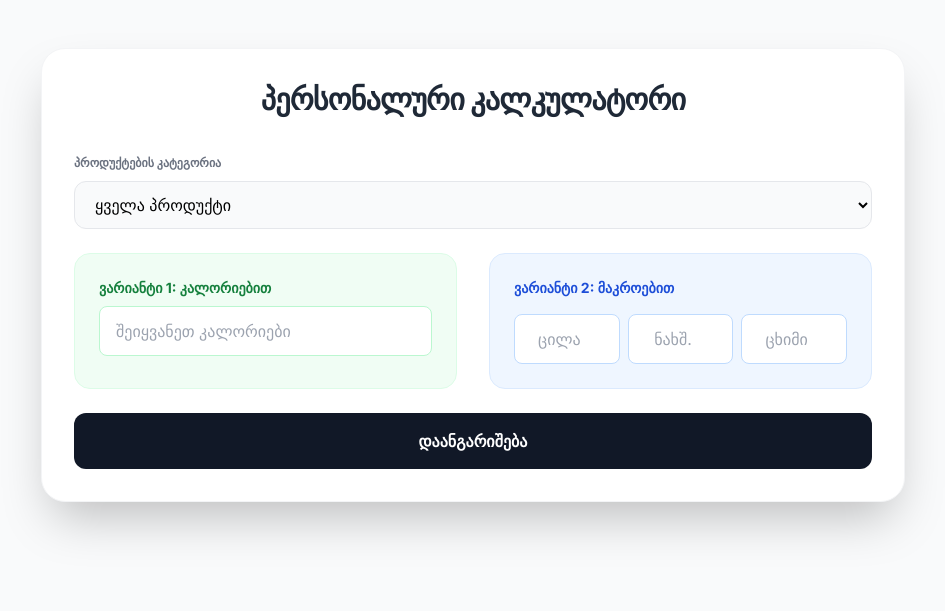
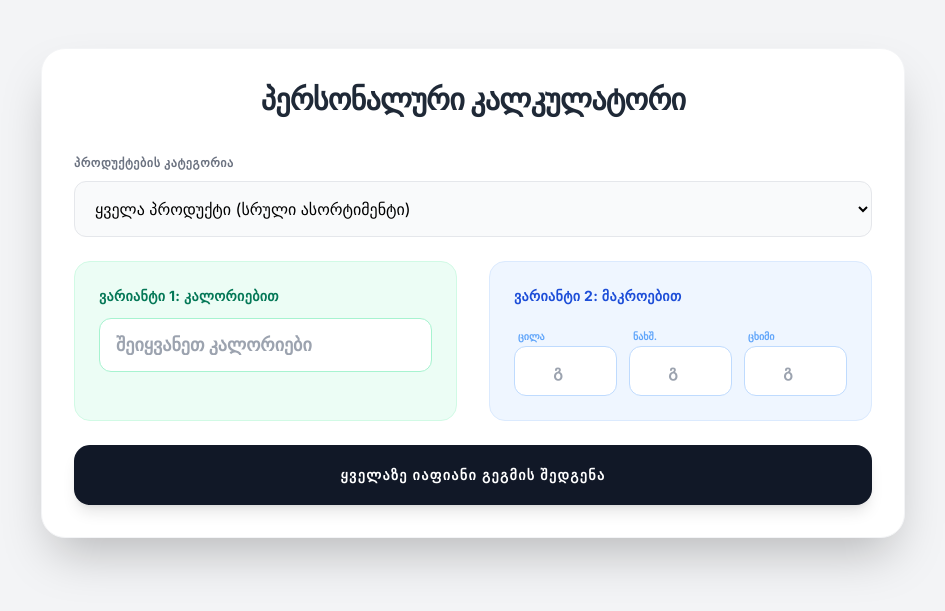
Before and after one commit to ghvaladzegaga6-spec/fitprice, a Flask app: template templates/index.html in a window 1280 px wide. Shown: the top 611 px of the page, without its empty margins (167-1112 px from the left). Run offline with Flask 3, Linux system fonts and the light colour scheme; the template is opened without the code that fills it, so the values that code supplies are empty; some libraries are stand-ins or nearby versions.

Commit message:
Update index.html

```diff
--- a/templates/index.html
+++ b/templates/index.html
@@ -7,11 +7,13 @@
     <script src="https://cdn.tailwindcss.com"></script>
     <link href="https://fonts.googleapis.com/css2?family=Inter:wght@300;400;600;700&display=swap" rel="stylesheet">
     <style>
-        body { font-family: 'Inter', sans-serif; background: #f9fafb; }
-        .input-disabled { background-color: #e5e7eb !important; cursor: not-allowed; opacity: 0.5; }
+        body { font-family: 'Inter', sans-serif; background: #f3f4f6; }
+        .input-disabled { background-color: #f1f5f9 !important; cursor: not-allowed; opacity: 0.6; border-color: #e2e8f0 !important; }
+        .fade-in { animation: fadeIn 0.5s ease-in; }
+        @keyframes fadeIn { from { opacity: 0; transform: translateY(10px); } to { opacity: 1; transform: translateY(0); } }
     </style>
 </head>
-<body>
+<body class="antialiased">
 
     <main class="max-w-4xl mx-auto px-4 py-12">
         <div class="bg-white shadow-2xl rounded-3xl p-8 border border-gray-100">
@@ -19,105 +21,170 @@
 
             <form id="diet-form" class="space-y-6">
                 <div class="space-y-2">
-                    <label class="text-xs font-bold text-gray-500 uppercase">პროდუქტების კატეგორია</label>
-                    <select name="category" class="w-full bg-gray-50 border border-gray-200 rounded-xl px-4 py-3 outline-none focus:ring-2 focus:ring-green-500 transition">
-                        <option value="all">ყველა პროდუქტი</option>
+                    <label class="text-xs font-bold text-gray-500 uppercase tracking-wider">პროდუქტების კატეგორია</label>
+                    <select name="category" class="w-full bg-gray-50 border border-gray-200 rounded-xl px-4 py-4 outline-none focus:ring-2 focus:ring-blue-500 transition font-medium">
+                        <option value="all">ყველა პროდუქტი (სრული ასორტიმენტი)</option>
                         <option value="რძის პროდუქტები">რძის პროდუქტები</option>
                         <option value="ბოსტნეული">ბოსტნეული</option>
                         <option value="ხორცი">ხორცი და ფრინველი</option>
                         <option value="ხილი">ხილი</option>
+                        <option value="ბურღულეული">ბურღულეული</option>
                     </select>
                 </div>
 
                 <div class="grid grid-cols-1 md:grid-cols-2 gap-8">
-                    <div class="p-6 bg-green-50 rounded-2xl border border-green-100">
-                        <label class="block text-sm font-bold text-green-700 mb-2 uppercase">ვარიანტი 1: კალორიებით</label>
+                    <div class="p-6 bg-emerald-50 rounded-2xl border border-emerald-100 transition-all">
+                        <label class="block text-sm font-bold text-emerald-700 mb-3 uppercase tracking-wide">ვარიანტი 1: კალორიებით</label>
                         <input type="number" name="calories" id="cal-input" placeholder="შეიყვანეთ კალორიები"
-                               class="w-full bg-white border border-green-200 rounded-lg px-4 py-3 outline-none focus:ring-2 focus:ring-green-500">
+                               class="w-full bg-white border border-emerald-200 rounded-xl px-4 py-3 outline-none focus:ring-2 focus:ring-emerald-500 font-bold text-lg">
                     </div>
 
                     <div class="p-6 bg-blue-50 rounded-2xl border border-blue-100 space-y-4">
-                        <label class="block text-sm font-bold text-blue-700 mb-2 uppercase">ვარიანტი 2: მაკროებით</label>
-                        <div class="grid grid-cols-3 gap-2">
-                            <input type="number" name="protein" id="p-input" placeholder="ცილა" class="macro-input w-full bg-white border border-blue-200 rounded-lg px-2 py-3 text-center outline-none">
-                            <input type="number" name="carbs" id="c-input" placeholder="ნახშ." class="macro-input w-full bg-white border border-blue-200 rounded-lg px-2 py-3 text-center outline-none">
-                            <input type="number" name="fat" id="f-input" placeholder="ცხიმი" class="macro-input w-full bg-white border border-blue-200 rounded-lg px-2 py-3 text-center outline-none">
+                        <label class="block text-sm font-bold text-blue-700 mb-1 uppercase tracking-wide">ვარიანტი 2: მაკროებით</label>
+                        <div class="grid grid-cols-3 gap-3">
+                            <div>
+                                <span class="text-[10px] font-bold text-blue-400 uppercase ml-1">ცილა</span>
+                                <input type="number" name="protein" id="p-input" placeholder="გ" class="macro-input w-full bg-white border border-blue-200 rounded-xl px-2 py-3 text-center outline-none focus:ring-2 focus:ring-blue-500 font-bold">
+                            </div>
+                            <div>
+                                <span class="text-[10px] font-bold text-blue-400 uppercase ml-1">ნახშ.</span>
+                                <input type="number" name="carbs" id="c-input" placeholder="გ" class="macro-input w-full bg-white border border-blue-200 rounded-xl px-2 py-3 text-center outline-none focus:ring-2 focus:ring-blue-500 font-bold">
+                            </div>
+                            <div>
+                                <span class="text-[10px] font-bold text-blue-400 uppercase ml-1">ცხიმი</span>
+                                <input type="number" name="fat" id="f-input" placeholder="გ" class="macro-input w-full bg-white border border-blue-200 rounded-xl px-2 py-3 text-center outline-none focus:ring-2 focus:ring-blue-500 font-bold">
+                            </div>
                         </div>
                     </div>
                 </div>
 
-                <button type="submit" id="submit-btn" class="w-full bg-gray-900 hover:bg-black text-white font-bold py-4 rounded-xl transition transform active:scale-95">
-                    დაანგარიშება
+                <button type="submit" id="submit-btn" class="w-full bg-gray-900 hover:bg-black text-white font-black py-5 rounded-2xl transition transform active:scale-[0.98] shadow-lg uppercase tracking-widest text-sm">
+                    ყველაზე იაფიანი გეგმის შედგენა
                 </button>
             </form>
         </div>
 
-        <div id="result-container" class="hidden mt-8 bg-white rounded-3xl p-8 border border-gray-100 shadow-xl">
-            <h3 class="text-xl font-bold mb-6">შესავაზებული კალათა:</h3>
-            <div id="items-list" class="space-y-4 mb-8"></div>
-            <div id="totals-display" class="grid grid-cols-4 gap-4 pt-6 border-t border-gray-100"></div>
+        <div id="result-container" class="hidden mt-8 fade-in">
+            <div class="bg-white rounded-3xl p-8 border border-gray-100 shadow-2xl">
+                <div class="flex items-center justify-between mb-8">
+                    <h3 class="text-xl font-black text-gray-800 uppercase tracking-tight">ოპტიმიზირებული კალათა</h3>
+                    <span class="bg-green-100 text-green-700 px-4 py-1 rounded-full text-xs font-bold uppercase" id="budget-badge">ბიუჯეტური</span>
+                </div>
+
+                <div id="items-list" class="space-y-3 mb-8">
+                    </div>
+
+                <div id="totals-display" class="grid grid-cols-2 md:grid-cols-4 gap-4 pt-8 border-t border-gray-100">
+                    </div>
+
+                <div class="mt-8 p-4 bg-gray-900 rounded-2xl flex justify-between items-center">
+                    <span class="text-gray-400 font-bold text-sm uppercase">ჯამური ღირებულება:</span>
+                    <span class="text-white font-black text-2xl" id="total-price-display">0.00₾</span>
+                </div>
+            </div>
         </div>
     </main>
 
     <script>
         const calInput = document.getElementById('cal-input');
         const macroInputs = document.querySelectorAll('.macro-input');
+        const submitBtn = document.getElementById('submit-btn');
 
-        // ბლოკირების ლოგიკა
-        calInput.addEventListener('input', () => {
-            if (calInput.value.length > 0) {
-                macroInputs.forEach(i => { i.disabled = true; i.classList.add('input-disabled'); });
-            } else {
-                macroInputs.forEach(i => { i.disabled = false; i.classList.remove('input-disabled'); });
-            }
+        // 1. ურთიერთგამომრიცხავი ველების ლოგიკა
+        function toggleFields() {
+            const isCalFilled = calInput.value.length > 0;
+            const isAnyMacroFilled = Array.from(macroInputs).some(i => i.value.length > 0);
+
+            // თუ კალორია ივსება, დაბლოკე მაკროები
+            macroInputs.forEach(i => {
+                i.disabled = isCalFilled;
+                isCalFilled ? i.classList.add('input-disabled') : i.classList.remove('input-disabled');
             });
 
-        macroInputs.forEach(input => {
-            input.addEventListener('input', () => {
-                let hasValue = Array.from(macroInputs).some(i => i.value.length > 0);
-                if (hasValue) {
-                    calInput.disabled = true;
-                    calInput.classList.add('input-disabled');
-                } else {
-                    calInput.disabled = false;
-                    calInput.classList.remove('input-disabled');
+            // თუ რომელიმე მაკრო ივსება, დაბლოკე კალორია
+            calInput.disabled = isAnyMacroFilled;
+            isAnyMacroFilled ? calInput.classList.add('input-disabled') : calInput.classList.remove('input-disabled');
         }
-            });
-        });
 
+        calInput.addEventListener('input', toggleFields);
+        macroInputs.forEach(input => input.addEventListener('input', toggleFields));
+
+        // 2. მონაცემების გაგზავნა
         document.getElementById('diet-form').addEventListener('submit', async (e) => {
             e.preventDefault();
+
+            // ვიზუალური ეფექტი დაწყებისას
+            submitBtn.disabled = true;
+            submitBtn.innerText = "მიმდინარეობს ანალიზი...";
+            submitBtn.classList.add('opacity-50');
+
             const formData = new FormData(e.target);
             const data = Object.fromEntries(formData.entries());
 
+            try {
                 const response = await fetch('/calculate', {
                     method: 'POST',
                     headers: {'Content-Type': 'application/json'},
                     body: JSON.stringify(data)
                 });
+
                 const res = await response.json();
 
-            if(res.error) { alert(res.error); return; }
+                if(res.error) {
+                    alert("შეცდომა: " + res.error);
+                    return;
+                }
 
-            // შედეგების ჩვენება
+                // შედეგების დაგენერირება
                 const list = document.getElementById('items-list');
                 list.innerHTML = res.items.map(item => `
-                <div class="flex justify-between items-center p-4 bg-gray-50 rounded-xl">
+                    <div class="group flex justify-between items-center p-5 bg-gray-50 hover:bg-gray-100 rounded-2xl transition border border-transparent hover:border-gray-200">
+                        <div class="flex items-center gap-4">
+                            <div class="w-10 h-10 bg-white rounded-xl flex items-center justify-center shadow-sm">
+                                🛒
+                            </div>
                             <div>
-                        <p class="font-bold text-gray-800">${item.name}</p>
-                        <p class="text-sm text-gray-500">${item.display}</p>
+                                <p class="font-black text-gray-800 text-sm uppercase tracking-tight">${item.name}</p>
+                                <p class="text-xs font-bold text-blue-500">${item.display}</p>
                             </div>
-                    <p class="font-bold text-green-600">${item.cost.toFixed(2)}₾</p>
+                        </div>
+                        <p class="font-black text-gray-900">${item.cost.toFixed(2)}₾</p>
                     </div>
                 `).join('');
 
+                // ჯამური მაკროების ჩვენება
                 document.getElementById('totals-display').innerHTML = `
-                <div class="text-center"><p class="text-xs text-gray-400">კალ</p><p class="font-bold">${res.totals.cal}</p></div>
-                <div class="text-center"><p class="text-xs text-gray-400">ცილა</p><p class="font-bold">${res.totals.p}გ</p></div>
-                <div class="text-center"><p class="text-xs text-gray-400">ნახშ</p><p class="font-bold">${res.totals.c}გ</p></div>
-                <div class="text-center"><p class="text-xs text-gray-400">ცხიმი</p><p class="font-bold">${res.totals.f}გ</p></div>
+                    <div class="bg-gray-50 p-4 rounded-2xl text-center">
+                        <p class="text-[10px] font-bold text-gray-400 uppercase">კალორია</p>
+                        <p class="font-black text-gray-800">${res.totals.cal}</p>
+                    </div>
+                    <div class="bg-gray-50 p-4 rounded-2xl text-center">
+                        <p class="text-[10px] font-bold text-gray-400 uppercase">ცილა</p>
+                        <p class="font-black text-emerald-600">${res.totals.p}გ</p>
+                    </div>
+                    <div class="bg-gray-50 p-4 rounded-2xl text-center">
+                        <p class="text-[10px] font-bold text-gray-400 uppercase">ნახშ</p>
+                        <p class="font-black text-orange-500">${res.totals.c}გ</p>
+                    </div>
+                    <div class="bg-gray-50 p-4 rounded-2xl text-center">
+                        <p class="text-[10px] font-bold text-gray-400 uppercase">ცხიმი</p>
+                        <p class="font-black text-blue-600">${res.totals.f}გ</p>
+                    </div>
                 `;
+
+                document.getElementById('total-price-display').innerText = res.total_cost.toFixed(2) + "₾";
                 document.getElementById('result-container').classList.remove('hidden');
+
+                // სქროლი შედეგებთან
+                document.getElementById('result-container').scrollIntoView({ behavior: 'smooth' });
+
+            } catch (err) {
+                alert("სერვერთან კავშირი ვერ დამყარდა");
+            } finally {
+                submitBtn.disabled = false;
+                submitBtn.innerText = "ყველაზე იაფიანი გეგმის შედგენა";
+                submitBtn.classList.remove('opacity-50');
+            }
         });
     </script>
 </body>
```
Lines whose indentation alone changed are shown as unchanged.
